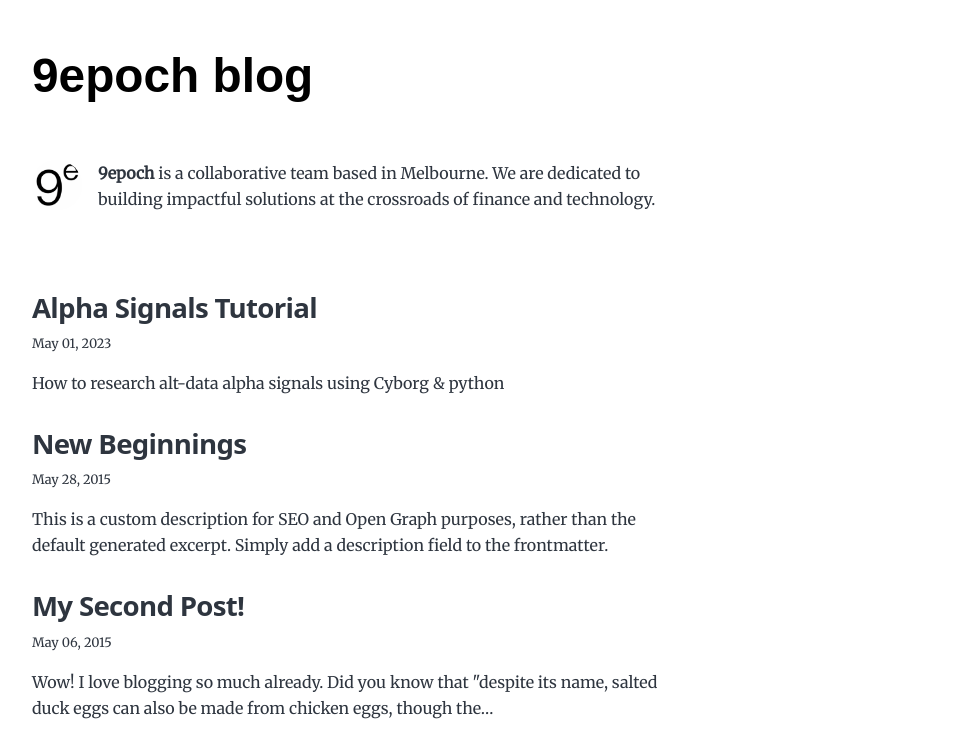
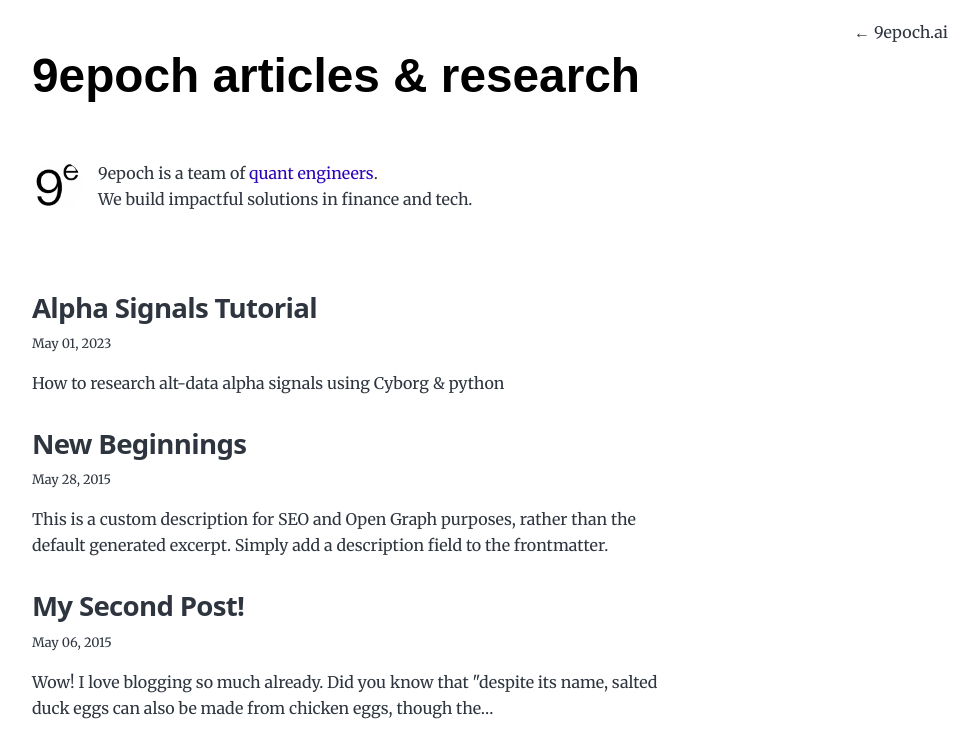
Before and after one commit to 9epoch/9e-frontend-articles, a Gatsby site: page / in a window 1280 px wide. Shown: the top 746 px of the page, without its empty margins (292-1270 px from the left). Built offline with nearby package versions, Linux system fonts and the light colour scheme; Gatsby itself is replaced by a stand-in of ours; a web font is replaced by a local one.

Commit message:
add scrambler

```diff
--- a/gatsby-config.js
+++ b/gatsby-config.js
@@ -9,7 +9,7 @@
  */
 module.exports = {
   siteMetadata: {
-    title: `9epoch blog`,
+    title: `9epoch articles & research`,
     author: {
       name: `9epoch`,
       summary: `is a collaborative team based in Melbourne. We are dedicated to building impactful solutions at the crossroads of finance and technology.`,
@@ -110,7 +110,7 @@ module.exports = {
     {
       resolve: `gatsby-plugin-manifest`,
       options: {
-        name: `9epoch Blog`,
+        name: `9epoch articles & research`,
         short_name: `Gatsby`,
         start_url: `/`,
         background_color: `#ffffff`,
--- /dev/null
+++ b/src/components/CycleScrambler.js
@@ -0,0 +1,22 @@
+/* eslint-disable react/prop-types */
+
+import React, { useEffect, useState } from "react";
+import Scrambler from "./Scrambler";
+
+const CycleScrambler = ({ textList, intervalMs, ...props }) => {
+  const [scrambleIndex, setScrambleIndex] = useState(0);
+
+  useEffect(() => {
+    const interval = setInterval(() => {
+      setScrambleIndex((scrambleIndex + 1) % textList.length);
+    }, intervalMs);
+
+    return () => {
+      clearInterval(interval);
+    };
+  }, [scrambleIndex, intervalMs, textList]);
+
+  return <Scrambler text={textList[scrambleIndex]} {...props} />;
+};
+
+export default CycleScrambler;
--- /dev/null
+++ b/src/components/Scrambler.js
@@ -0,0 +1,198 @@
+import React, { useEffect, useState } from "react";
+import PropTypes from "prop-types";
+
+
+function getRandomIntByRange(min, max) {
+  return Math.floor(Math.random() * (max - min + 1) + min);
+}
+
+const Scrambler = ({
+  className,
+  style,
+  iterations,
+  text,
+  keepWhiteSpace,
+  scrambleTextLength,
+  scrambleClassName,
+  charset,
+  delay = 0,
+}) => {
+  const [renderedText, setRenderedText] = useState(text);
+  const [scrambleState, setScrambleState] = useState(0);
+  const [appliedScrambleClassName, setAppliedScrambleClassName] = useState(``);
+
+  const getJibberish = (length, originalText) => {
+    const characters = {};
+
+    if (charset) {
+      characters.charset = charset;
+    }
+
+    characters.consonants = [
+      `b`,
+      `c`,
+      `d`,
+      `f`,
+      `g`,
+      `h`,
+      `j`,
+      `k`,
+      `l`,
+      `m`,
+      `n`,
+      `p`,
+      `r`,
+      `s`,
+      `t`,
+      `v`,
+      `w`,
+    ];
+
+    characters.vowels = [`a`, `e`, `i`, `o`, `u`, ` `];
+    characters.result = ``;
+
+    characters.getLetter = (datasource) => {
+      const key = Math.floor(Math.random() * datasource.length);
+      return datasource[key];
+    };
+
+    let loopStat = 0;
+
+    while (loopStat < length) {
+      let originalChar = originalText.charAt(loopStat);
+
+      // keep spaces, if desired.
+      if (keepWhiteSpace) {
+        // this regex returns true if the character is any kind of whitespace
+        if (/\s/.test(originalChar)) {
+          characters.result += originalChar;
+          loopStat += 1;
+          continue;
+        }
+      }
+
+      // if we've been given a charset, use it
+      if (characters.charset) {
+        characters.result += characters.getLetter(characters.charset);
+      } else {
+        // otherwise, alternate between vowels and constonants
+        if (loopStat === null || loopStat % 2) {
+          characters.result += characters.getLetter(characters.vowels);
+        } else {
+          characters.result += characters.getLetter(characters.consonants);
+        }
+      }
+
+      loopStat += 1;
+    }
+
+    return characters.result;
+  };
+
+  //
+
+  useEffect(() => {
+    let scrambleIterations = iterations;
+
+    if (!scrambleIterations) {
+      scrambleIterations = text.length - renderedText.length;
+
+      if (scrambleIterations < 0) {
+        scrambleIterations = -scrambleIterations;
+      }
+
+      if (scrambleIterations < 20) {
+        scrambleIterations = 20;
+      }
+    }
+
+    // kick of the scrambler by setting scramble state to a number that represents the number of text changes
+    setTimeout(() => {
+      setScrambleState(scrambleIterations);
+    }, delay);
+  }, [text]);
+
+  useEffect(() => {
+    if (!window) {
+      return () => {};
+    }
+
+    if (scrambleState === 0) {
+      setRenderedText(text);
+
+      // scramble is over, clear the scramble classname
+      setAppliedScrambleClassName(``);
+
+      return () => {};
+    }
+
+    // scramble is on, set the scramble classname
+    if (scrambleClassName && appliedScrambleClassName === ``) {
+      setAppliedScrambleClassName(scrambleClassName);
+    }
+
+    //
+
+    // let previousLength = renderedText?.length || parseInt(text.length / 2);
+    // let newLength = previousLength + (scrambleState < iterations / 2 ? 1 : -1);
+    // console.log("newLength:", newLength);
+    // let jibberishLength = newLength;
+
+    // let jibberishLength = scrambleTextLength || text.length; //getRandomIntByRange(scrambleTextLength || text.length - 3, text.length);
+
+    let jibberishLength = getRandomIntByRange(
+      scrambleTextLength || text.length - 3,
+      scrambleTextLength || text.length
+    );
+
+    if (jibberishLength < 2) {
+      jibberishLength = 2;
+    }
+
+    setRenderedText(getJibberish(jibberishLength, text));
+
+    //
+
+    const scrambleTimeout = setTimeout(() => {
+      setScrambleState(scrambleState - 1);
+    }, 35);
+
+    return () => {
+      clearTimeout(scrambleTimeout);
+    };
+  }, [scrambleState]);
+
+  //
+
+  return (
+    <span
+      className={`scrambler ${className} ${appliedScrambleClassName}`}
+      style={style}
+    >
+      {renderedText}
+    </span>
+  );
+};
+
+Scrambler.defaultProps = {
+  className: ``,
+  scrambleClassName: ``,
+  delay: 0,
+  style: {},
+  iterations: null,
+  keepWhiteSpace: false,
+  scrambleTextLength: null,
+};
+
+Scrambler.propTypes = {
+  style: PropTypes.object,
+  className: PropTypes.string,
+  scrambleClassName: PropTypes.string, // applies only while scrambling
+  delay: PropTypes.number,
+  iterations: PropTypes.number,
+  scrambleTextLength: PropTypes.number,
+  text: PropTypes.string.isRequired,
+  keepWhiteSpace: PropTypes.bool,
+};
+
+export default Scrambler;
--- a/src/components/bio.js
+++ b/src/components/bio.js
@@ -8,6 +8,7 @@
 import * as React from "react"
 import { useStaticQuery, graphql } from "gatsby"
 import { StaticImage } from "gatsby-plugin-image"
+import CycleScrambler from "./CycleScrambler";
 
 const Bio = () => {
   const data = useStaticQuery(graphql`
@@ -44,7 +45,40 @@ const Bio = () => {
       />
       {author?.name && (
         <p>
-          <strong>{author.name}</strong> {author?.summary || null}
+          <p>
+            9epoch is a team of{"  "}
+            <CycleScrambler
+              style={{color:'#2c04b7' }}
+              intervalMs={3000}
+              iterations={9}
+              scrambleTextLength={12}
+              charset={[
+                "#",
+                "$",
+                "@",
+                "%",
+                "&",
+                "*",
+                "o",
+                "0",
+                ":",
+                "8",
+                "x",
+                "X",
+                "O",
+                "Q",
+              ]}
+              textList={[
+                "data scientists",
+                "quant engineers",
+                "cloud architects",
+                "quantitative analysts",
+                "software engineers",
+              ]}
+            />
+            {". "}
+          </p>
+          <p>We build impactful solutions in finance and tech.</p>
 
         </p>
       )}
--- a/src/components/layout.js
+++ b/src/components/layout.js
@@ -20,7 +20,9 @@ const Layout = ({ location, title, children }) => {
     )
   }
 
+  if (isRootPath) {
     return (
+      <div>
         <div className="global-wrapper" data-is-root-path={isRootPath}>
           <header className="global-header">{header}</header>
           <main>{children}</main>
@@ -28,7 +30,27 @@ const Layout = ({ location, title, children }) => {
             © {new Date().getFullYear()}
           </footer>
         </div>
+        <a href="https://www.9epoch.com" rel="noopener noreferrer" style={{ position: 'absolute', top: 20, right: 40, color: 'inherit', textDecoration: 'none' }}>
+          ← 9epoch.ai
+        </a>
+      </div>
     )
+  } else {
+    return (
+      <div>
+        <div className="global-wrapper" data-is-root-path={isRootPath}>
+          <header className="global-header">{header}</header>
+          <main>{children}</main>
+          <footer>
+            © {new Date().getFullYear()}
+          </footer>
+        </div>
+        <a href="/" rel="noopener noreferrer" style={{ position: 'absolute', top: 20, right: 40, color: 'inherit', textDecoration: 'none' }}>
+          ← back
+        </a>
+      </div>
+    )
+  }
 }
 
 export default Layout
```
Lines whose indentation alone changed are shown as unchanged.
